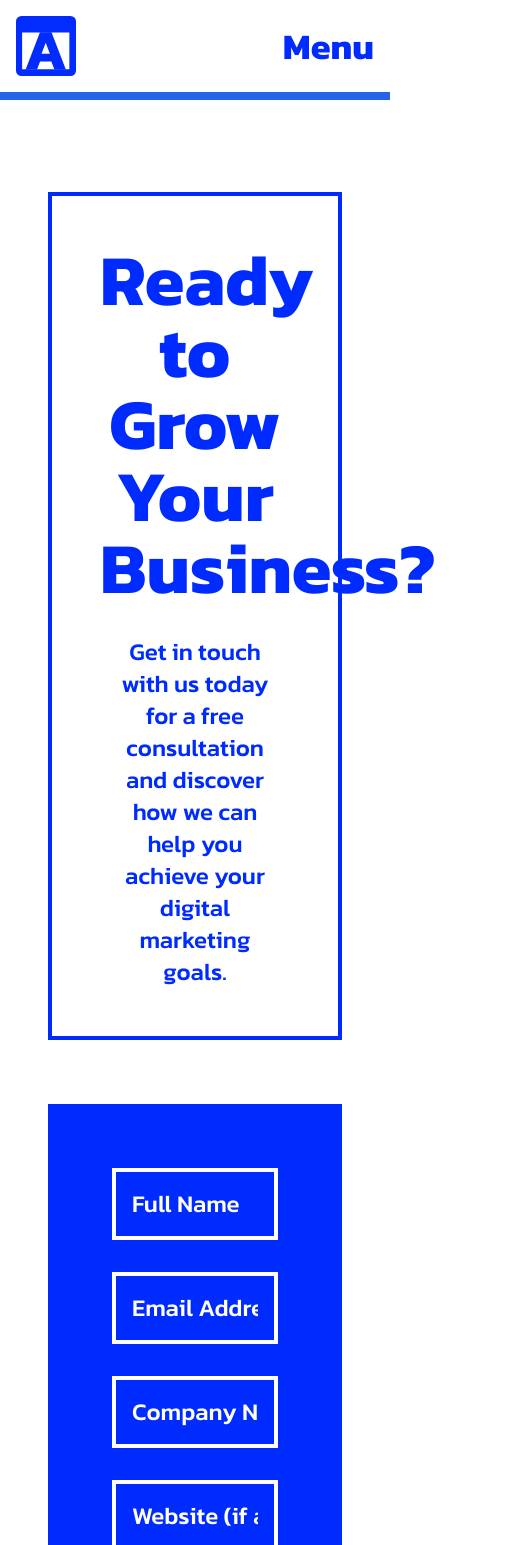
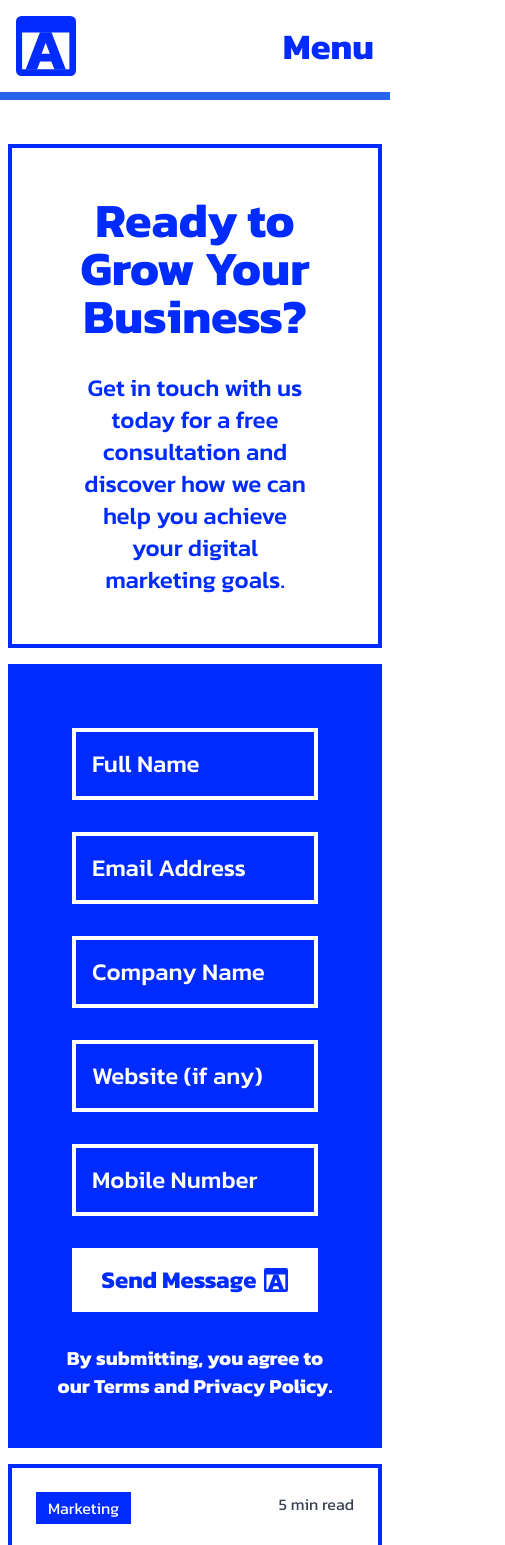
Before and after one commit to awatizetechindia/adlantic-webpage, a Next.js app: page /support in a window 390 px wide. Shown: the top 1545 px of the page, 505 px wide, since content can reach past the window. Built offline with nearby package versions, Linux system fonts and the light colour scheme.

Commit message:
made support page responsive

```diff
--- a/src/app/support/page.tsx
+++ b/src/app/support/page.tsx
@@ -4,7 +4,7 @@ import Footer from "@/components/Footer";
 import BlogCard from "@/components/BlogCard";
 const TransformSection = () => {
   return (
-    <div className="bg-primary text-white text-center py-12">
+    <div className="bg-primary text-white text-center py-2 md:py-8">
       <h2 className="text-5xl font-bold mb-4">
         Ready to Transform Your Digital Presence?
       </h2>
@@ -43,10 +43,10 @@ const blogData = [
 
 const Page = () => {
   return (
-    <div className="px-12 py-8">
-      <div className="py-8">
+    <div className="px-2 md:px-12 py-2 md:py-8">
+      <div className="py-2 md:py-8">
         <div className="border-4 border-primary text-center p-12">
-          <h2 className="text-7xl font-bold text-primary pb-8">
+          <h2 className="text-5xl md:text-7xl font-bold text-primary pb-8">
             Ready to Grow Your Business?
           </h2>
           <p className="text-2xl font-medium text-primary px-4 max-w-4xl mx-auto">
@@ -56,11 +56,11 @@ const Page = () => {
         </div>
       </div>
 
-      <div className="py-8">
+      <div className="py-2 md:py-8">
         <ContactForm />
       </div>
 
-      <div className="py-8 grid grid-cols-1 md:grid-cols-3 gap-4">
+      <div className="py-2 md:py-8 grid grid-cols-1 md:grid-cols-3 gap-4">
         {blogData.map((blog, index) => (
           <BlogCard
             key={index}
@@ -71,15 +71,17 @@ const Page = () => {
           />
         ))}
       </div>
-      <div className="py-8">
+      <div className="py-2 md:py-8">
         <TransformSection />
       </div>
-      <div className="py-8">
-        <div className="border-4 border-primary text-center p-12">
-          <h1 className="text-8xl font-bold text-primary">AdLantic</h1>
+      <div className="py-2 md:py-8">
+        <div className="border-4 border-primary text-center py-12 md:p-12">
+          <h1 className="text-6xl md:text-8xl font-bold text-primary">
+            AdLantic
+          </h1>
         </div>
       </div>
-      <div className="py-8">
+      <div className="py-2 md:py-8">
         <Footer />
       </div>
     </div>
```
